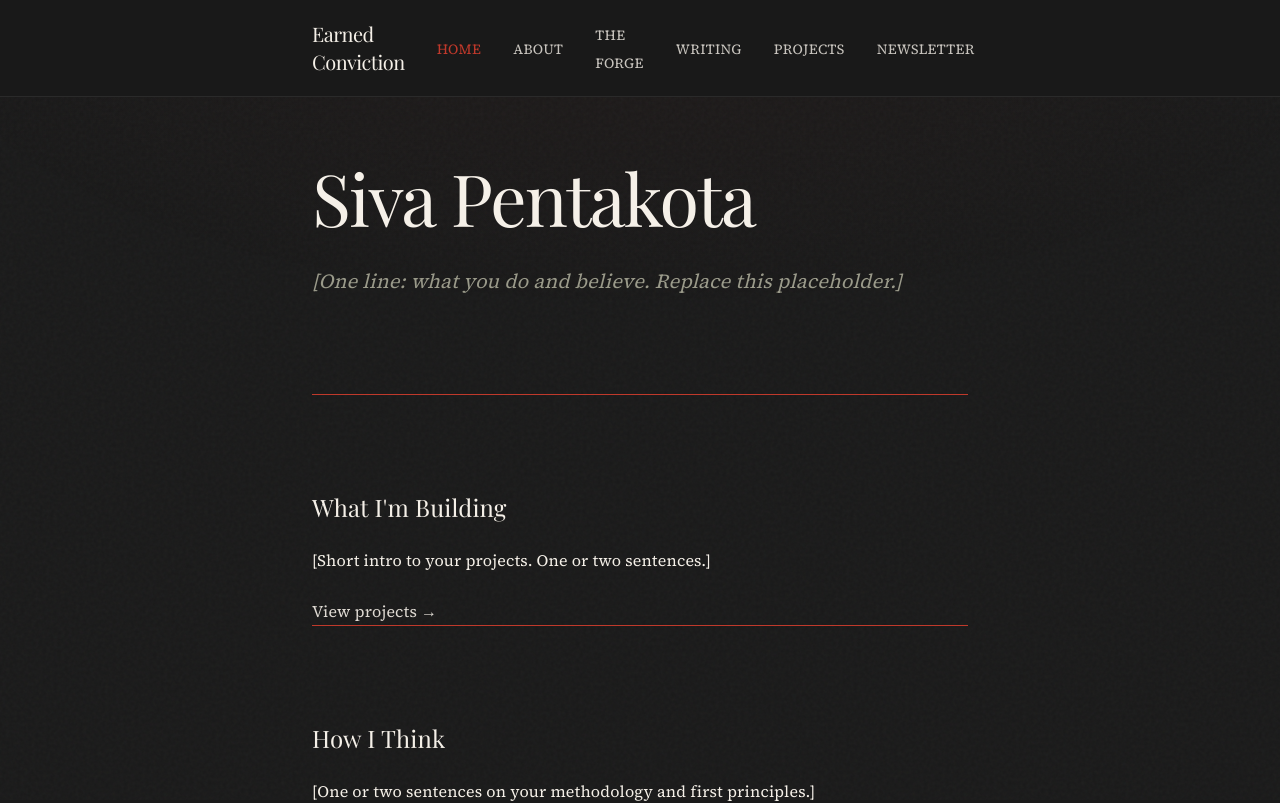
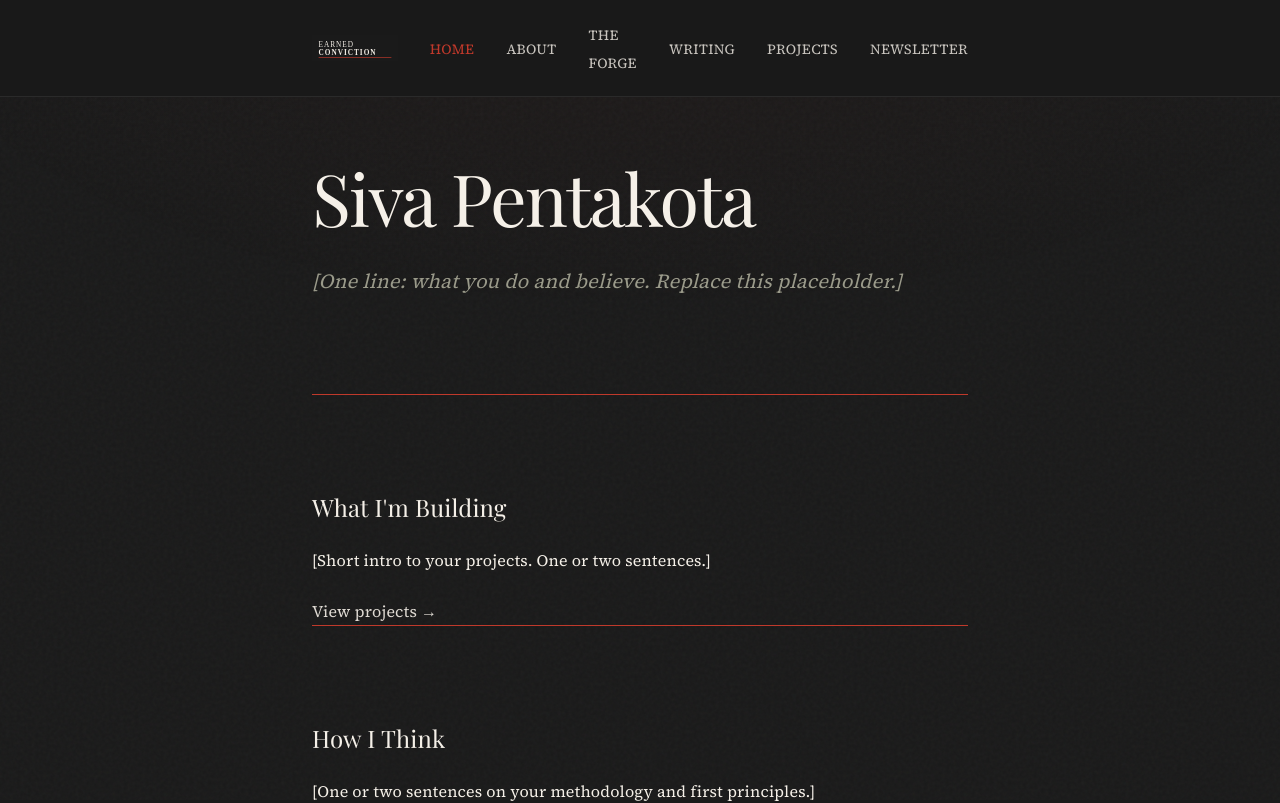
Before and after one commit to cvasan2sh/earnedconviction, a Next.js app: page / in a window 1280 px wide. Shown: the top 803 px of the page. Built offline with nearby package versions, Linux system fonts and the light colour scheme; a web font is replaced by a local one.

Commit message:
feat: logo, favicon, option B workmark

```diff
--- a/src/app/components/Nav.tsx
+++ b/src/app/components/Nav.tsx
@@ -1,5 +1,6 @@
 "use client";
 
+import Image from "next/image";
 import Link from "next/link";
 import { usePathname } from "next/navigation";
 import { useState } from "react";
@@ -23,11 +24,15 @@ export default function Nav() {
       style={{ backgroundColor: "rgba(26, 26, 26, 0.95)" }}
     >
       <nav className="mx-auto flex max-w-[720px] items-center justify-between gap-8 px-6 py-5 lg:px-8">
-        <Link
-          href="/"
-          className="font-display text-xl tracking-tight text-foreground no-underline"
-        >
-          Earned Conviction
+        <Link href="/" className="no-underline">
+          <Image
+            src="/logo.svg"
+            alt="Earned Conviction"
+            height={36}
+            width={117}
+            className="h-9 w-auto"
+            priority
+          />
         </Link>
 
         <ul className="hidden items-center gap-8 sm:flex">
--- a/src/app/layout.tsx
+++ b/src/app/layout.tsx
@@ -20,6 +20,7 @@ export const metadata: Metadata = {
   title: "Earned Conviction | Siva Pentakota",
   description:
     "Personal brand and think tank — what I'm building, how I think, what I'm writing.",
+  icons: { icon: "/favicon.svg" },
 };
 
 export default function RootLayout({
```
Also changed, not shown: public/favicon.svg (added), public/logo.svg (added).
